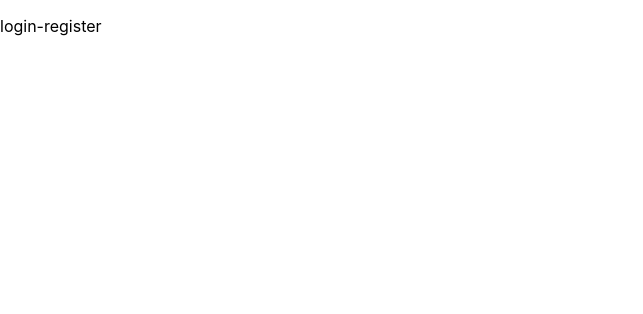
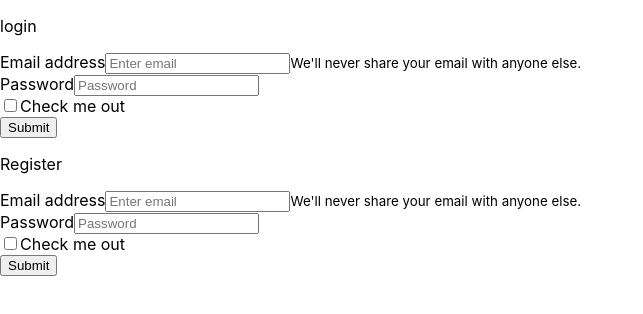
Before and after one commit to danif70/ghiblilove, a React (Create React App) app: page / in a window 1280 px wide. Shown: the top 314 px of the page, without its empty margins (0-643 px from the left). Built offline with nearby package versions, Linux system fonts and the light colour scheme.

Commit message:
Se agrega bootstrap react y se crea form inicial

```diff
--- a/package.json
+++ b/package.json
@@ -6,8 +6,10 @@
     "@testing-library/jest-dom": "^5.16.1",
     "@testing-library/react": "^12.1.2",
     "@testing-library/user-event": "^13.5.0",
+    "bootstrap": "^5.1.3",
     "firebase": "^9.6.1",
     "react": "^17.0.2",
+    "react-bootstrap": "^2.0.4",
     "react-dom": "^17.0.2",
     "react-router-dom": "^5.2.0",
     "react-scripts": "5.0.0",
--- a/src/Components/LoginRegister.jsx
+++ b/src/Components/LoginRegister.jsx
@@ -1,11 +1,55 @@
 import React from 'react'
+import { Fragment } from 'react'
 import { register, logIn } from '../firebase/functionsFirebase'
+import Form from 'react-bootstrap/Form'
+import Button from 'react-bootstrap/Button'
 
 const LoginRegister = () => {
   return (
-    <div>
-      <p>login-register</p>
-    </div>
+    <Fragment>
+      <p>login</p>
+      <Form className="form-login">
+        <Form.Group className="mb-3" controlId="formBasicEmail">
+          <Form.Label>Email address</Form.Label>
+          <Form.Control type="email" placeholder="Enter email" />
+          <Form.Text className="text-muted">
+            We'll never share your email with anyone else.
+          </Form.Text>
+        </Form.Group>
+
+        <Form.Group className="mb-3" controlId="formBasicPassword">
+          <Form.Label>Password</Form.Label>
+          <Form.Control type="password" placeholder="Password" />
+        </Form.Group>
+        <Form.Group className="mb-3" controlId="formBasicCheckbox">
+          <Form.Check type="checkbox" label="Check me out" />
+        </Form.Group>
+        <Button variant="primary" type="submit">
+          Submit
+        </Button>
+    </Form>
+    <p>Register</p>
+      <Form className="form-register">
+        <Form.Group className="mb-3" controlId="formBasicEmail">
+          <Form.Label>Email address</Form.Label>
+          <Form.Control type="email" placeholder="Enter email" />
+          <Form.Text className="text-muted">
+            We'll never share your email with anyone else.
+          </Form.Text>
+        </Form.Group>
+
+        <Form.Group className="mb-3" controlId="formBasicPassword">
+          <Form.Label>Password</Form.Label>
+          <Form.Control type="password" placeholder="Password" />
+        </Form.Group>
+        <Form.Group className="mb-3" controlId="formBasicCheckbox">
+          <Form.Check type="checkbox" label="Check me out" />
+        </Form.Group>
+        <Button variant="primary" type="submit">
+          Submit
+        </Button>
+    </Form>
+    </Fragment>
   )
 }
 
--- a/src/firebase/functionsFirebase.js
+++ b/src/firebase/functionsFirebase.js
@@ -3,7 +3,7 @@ import { getAuth, createUserWithEmailAndPassword, signInWithEmailAndPassword } f
 
 
 //Funcion para registro de usuarios nuevos
-export const register = ()=>{
+/* export const register = ()=>{
     const auth = getAuth();
     createUserWithEmailAndPassword(auth, email, password)
       .then((userCredential) => {
@@ -16,11 +16,11 @@ export const register = ()=>{
         const errorMessage = error.message;
         // ..
       });
-}
+} */
 
 
 //Funcion para ingreso de usuarios registrados
-export const logIn = () =>{
+/* export const logIn = () =>{
     const auth = getAuth();
     signInWithEmailAndPassword(auth, email, password)
       .then((userCredential) => {
@@ -32,4 +32,4 @@ export const logIn = () =>{
         const errorCode = error.code;
         const errorMessage = error.message;
       });
-}
+} */
```
Also changed, not shown: 1 other file (tests, documents, lock files or other folders).
